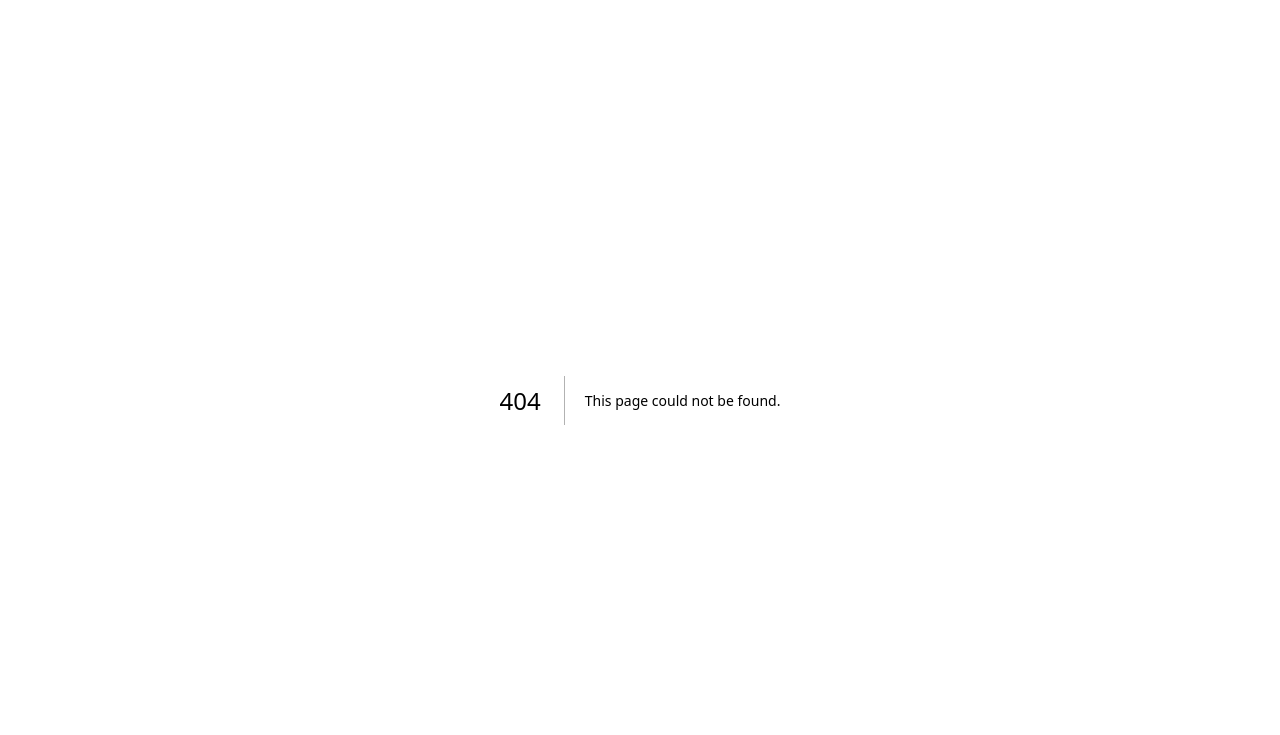
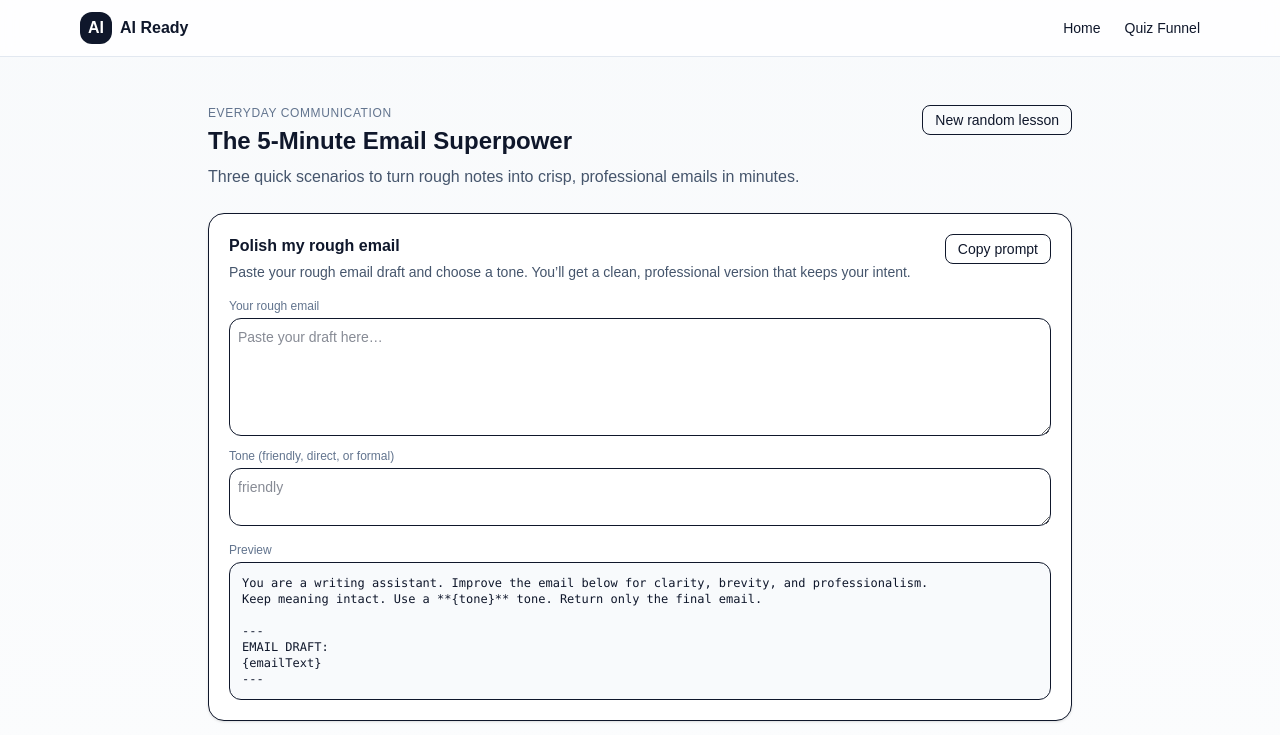
Before and after one commit to vadyay-gif/legendary-system, a Next.js app: page /lesson in a window 1280 px wide. Before the commit this address had no page. Shown: the top 735 px of the page. Built offline with nearby package versions, Linux system fonts and the light colour scheme.

Commit message:
Create page.tsx

```diff
--- /dev/null
+++ b/app/lesson/page.tsx
@@ -0,0 +1,42 @@
+"use client";
+
+import { useMemo } from "react";
+import Header from "@/components/Header";
+import Footer from "@/components/Footer";
+import PromptCard from "@/components/PromptCard";
+import { getRandomLesson } from "@/lib/lessons";
+
+export default function LessonPage() {
+  // Pick 1 random lesson when the page loads (client-side for simplicity)
+  const lesson = useMemo(() => getRandomLesson(), []);
+
+  function reroll() {
+    // reload to get another random pick (we currently have 1; this is future-proof)
+    window.location.reload();
+  }
+
+  return (
+    <div className="min-h-screen bg-gradient-to-b from-slate-50 to-white text-slate-900">
+      <Header current="lesson" />
+      <main className="mx-auto max-w-4xl px-4 py-12">
+        <div className="flex items-start justify-between gap-4">
+          <div>
+            <div className="text-xs uppercase tracking-wider text-slate-500">{lesson.track}</div>
+            <h1 className="mt-1 text-2xl font-bold">{lesson.title}</h1>
+            <p className="mt-2 text-slate-600">{lesson.summary}</p>
+          </div>
+          <button onClick={reroll} className="rounded-lg border px-3 py-1 text-sm hover:border-slate-400">
+            New random lesson
+          </button>
+        </div>
+
+        <div className="mt-6 grid gap-4">
+          {lesson.scenarios.slice(0, 3).map((s) => (
+            <PromptCard key={s.id} scenario={s} />
+          ))}
+        </div>
+      </main>
+      <Footer />
+    </div>
+  );
+}
```
